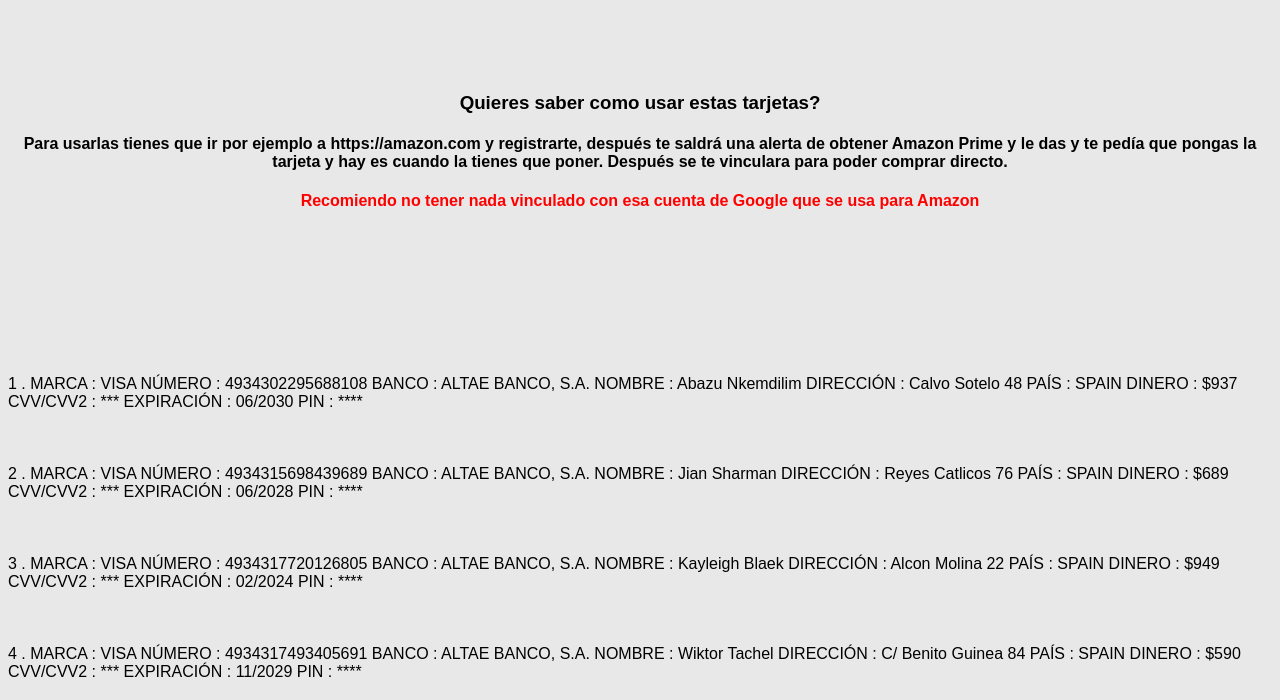
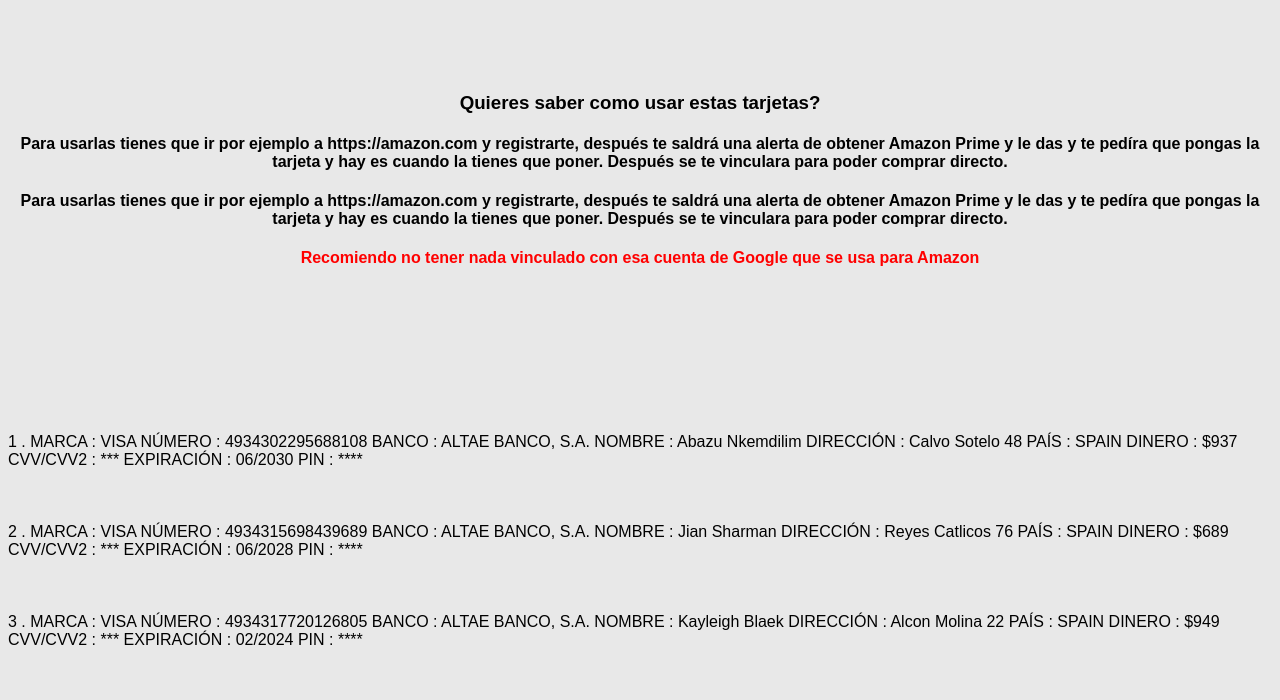
Before and after one commit to K4os0/menu, a plain HTML site: page tarjetas.html in a window 1280 px wide. Shown: the part 79-779 px from the top of the page. Drawn offline with Linux system fonts and the light colour scheme.

Commit message:
Add files via upload

```diff
--- a/tarjetas.html
+++ b/tarjetas.html
@@ -12,8 +12,14 @@
        <br>
        <br>
 <center><h3>Quieres saber como usar estas tarjetas?</h2></center>
-<center><h4>Para usarlas tienes que ir por ejemplo a https://amazon.com y registrarte, después te saldrá una alerta de obtener Amazon Prime y le das y te pedía que pongas la tarjeta y hay es cuando la tienes que poner. Después se te vinculara para poder comprar directo.
-</h4></center>
+<center>
+<h4>Para usarlas tienes que ir por ejemplo a https://amazon.com y registrarte, después te saldrá una alerta de obtener Amazon Prime y le das y te pedíra que pongas la tarjeta y hay es cuando la tienes que poner. Después se te vinculara para poder comprar directo.</h4>
+
+<h4>Para usarlas tienes que ir por ejemplo a https://amazon.com y registrarte, después te saldrá una alerta de obtener Amazon Prime y le das y te pedíra que pongas la tarjeta y hay es cuando la tienes que poner. Después se te vinculara para poder comprar directo.</h4>
+
+
+
+</center>
 <center><body><h4>
        <p style="color:red;">Recomiendo no tener nada vinculado con esa cuenta de Google que se usa para Amazon</p></h4>
      </body></center>
```
